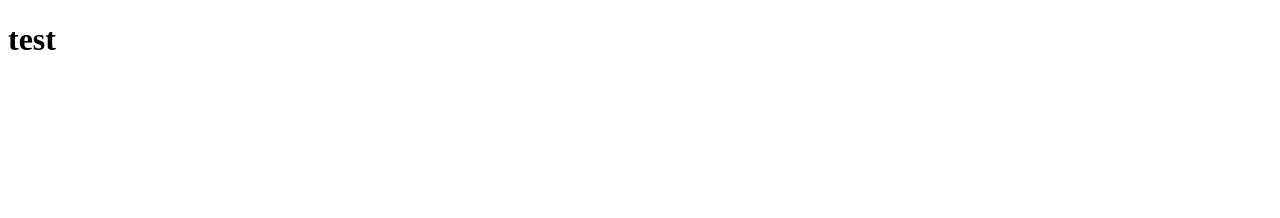
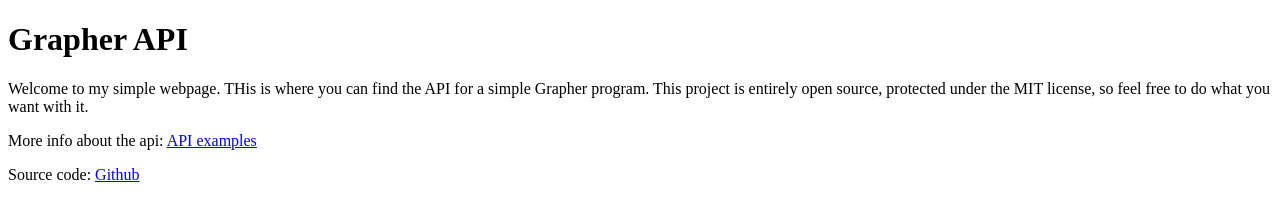
Before and after one commit to Nissekissen/Grapher, a website: page frontend/src/index.html in a window 1280 px wide. Drawn offline with Linux system fonts and the light colour scheme.

Commit message:
UPDATE index.html

```diff
--- a/frontend/src/index.html
+++ b/frontend/src/index.html
@@ -4,9 +4,14 @@
     <meta charset="UTF-8">
     <meta http-equiv="X-UA-Compatible" content="IE=edge">
     <meta name="viewport" content="width=device-width, initial-scale=1.0">
-    <title>Test</title>
+    <title>Grapher</title>
 </head>
 <body>
-    <h1>test</h1>
+    <h1>Grapher API</h1>
+    <p>Welcome to my simple webpage. THis is where you can find the API for a simple Grapher program.
+        This project is entirely open source, protected under the MIT license, so feel free to do what you want with it.
+    </p>
+    <p>More info about the api: <a href="https://github.com/Nissekissen/Grapher/tree/main/frontend">API examples</a></p>
+    <p>Source code: <a href="https://github.com/Nissekissen/Grapher">Github</a></p>
 </body>
 </html>
```
